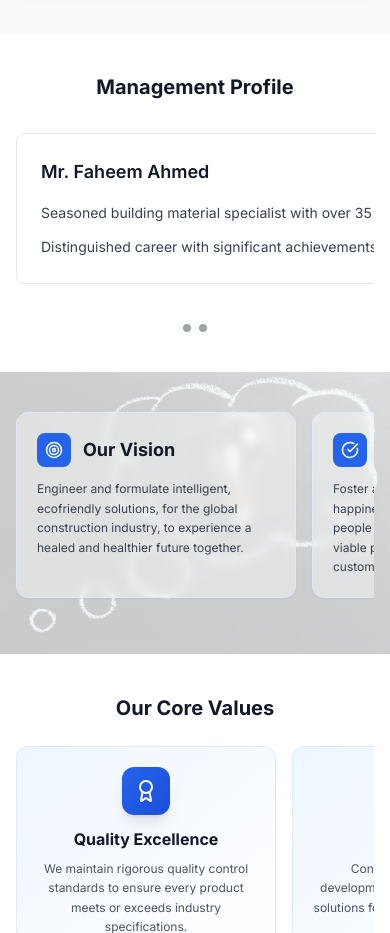
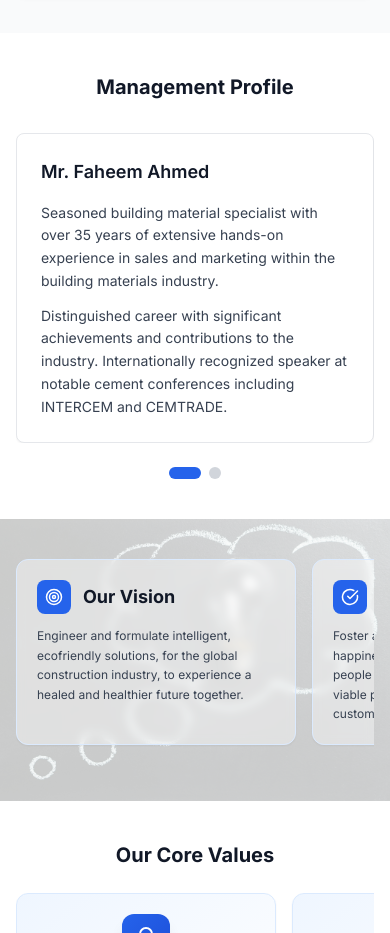
Before and after one commit to nimilzubair/Ultimate-Blend-Website, a Next.js app: page / in a window 390 px wide. Shown: the part 1940-2873 px from the top of the page. Built offline with nearby package versions, Linux system fonts and the light colour scheme.

Commit message:
ui fixes

```diff
--- a/app/page.tsx
+++ b/app/page.tsx
@@ -1,8 +1,41 @@
 "use client";
 import Image from "next/image";
 import { Target, Users, Award, TrendingUp, CheckCircle } from "lucide-react";
+import { useState, useRef, useEffect } from "react";
 
 export default function HomePage() {
+  const [currentSlide, setCurrentSlide] = useState(0);
+  const sliderRef = useRef<HTMLDivElement>(null);
+  const totalSlides = 2;
+
+  const scrollToSlide = (slideIndex: number) => {
+    if (sliderRef.current) {
+      const slideWidth = sliderRef.current.offsetWidth;
+      sliderRef.current.scrollTo({
+        left: slideIndex * slideWidth,
+        behavior: 'smooth'
+      });
+      setCurrentSlide(slideIndex);
+    }
+  };
+
+  const handleScroll = () => {
+    if (sliderRef.current) {
+      const slideWidth = sliderRef.current.offsetWidth;
+      const scrollPosition = sliderRef.current.scrollLeft;
+      const newSlide = Math.round(scrollPosition / slideWidth);
+      setCurrentSlide(newSlide);
+    }
+  };
+
+  useEffect(() => {
+    const slider = sliderRef.current;
+    if (slider) {
+      slider.addEventListener('scroll', handleScroll);
+      return () => slider.removeEventListener('scroll', handleScroll);
+    }
+  }, []);
+
   return (
     <div className="bg-white">
       {/* Hero Section - Full Page */}
@@ -72,7 +105,7 @@ export default function HomePage() {
             <p>
               Backed by a fully equipped laboratory at our own premises with a team of qualified engineers and
               chemists, we carry out regular tests to maintain quality of finished products for various
-              construction & industrial applications. Vigorous onsite support & quality systems allow for
+              construction &amp; industrial applications. Vigorous onsite support &amp; quality systems allow for
               maintaining the quality of our products, as well as solve construction and industrial problems.
             </p>
             <p>
@@ -103,10 +136,16 @@ export default function HomePage() {
     <div className="max-w-6xl mx-auto">
       <h2 className="text-xl sm:text-3xl font-bold text-gray-900 mb-8 sm:mb-12 text-center">Management Profile</h2>
 
+      {/* Slider Container */}
+      <div className="relative">
         {/* Slider on mobile, grid on desktop */}
-      <div className="flex overflow-x-auto snap-x snap-mandatory scrollbar-hide pb-6 space-x-6 sm:grid sm:grid-cols-2 sm:gap-8 sm:space-x-0 sm:overflow-visible">
+        <div
+          ref={sliderRef}
+          className="flex overflow-x-auto snap-x snap-mandatory scrollbar-hide sm:grid sm:grid-cols-2 sm:gap-8 sm:space-x-0 sm:overflow-visible no-scrollbar"
+          style={{ scrollbarWidth: 'none', msOverflowStyle: 'none' }}
+        >
           {/* Mr. Faheem Ahmed */}
-        <div className="min-w-full snap-center sm:min-w-0 bg-white border border-gray-200 p-6 rounded-lg flex-shrink-0">
+          <div className="w-full flex-shrink-0 snap-center sm:w-auto bg-white border border-gray-200 p-6 rounded-lg shadow-sm">
             <h3 className="text-lg sm:text-xl font-semibold text-gray-900 mb-4">Mr. Faheem Ahmed</h3>
             <div className="space-y-3 text-sm text-gray-700 leading-relaxed">
               <p>
@@ -119,7 +158,7 @@ export default function HomePage() {
           </div>
 
           {/* Mr. M. Kashif */}
-        <div className="min-w-full snap-center sm:min-w-0 bg-white border border-gray-200 p-6 rounded-lg flex-shrink-0">
+          <div className="w-full flex-shrink-0 snap-center sm:w-auto bg-white border border-gray-200 p-6 rounded-lg shadow-sm">
             <h3 className="text-lg sm:text-xl font-semibold text-gray-900 mb-4">Mr. M. Kashif</h3>
             <div className="space-y-3 text-sm text-gray-700 leading-relaxed">
               <p>
@@ -133,13 +172,24 @@ export default function HomePage() {
         </div>
 
         {/* Slide Indicators - Only visible on mobile */}
-      <div className="flex justify-center gap-2 mt-4 sm:hidden">
-        <div className="w-2 h-2 rounded-full bg-gray-400"></div>
-        <div className="w-2 h-2 rounded-full bg-gray-400"></div>
+        <div className="flex justify-center gap-2 mt-6 sm:hidden">
+          {[...Array(totalSlides)].map((_, index) => (
+            <button
+              key={index}
+              onClick={() => scrollToSlide(index)}
+              className={`w-3 h-3 rounded-full transition-all ${
+                currentSlide === index ? 'bg-blue-600 w-8' : 'bg-gray-300'
+              }`}
+              aria-label={`Go to slide ${index + 1}`}
+              type="button"
+            />
+          ))}
+        </div>
       </div>
     </div>
   </div>
 </section>
+
      {/* Vision & Mission - Horizontal Scroll on Mobile */}
 <section className="relative py-10 sm:py-16 bg-gray-50 overflow-hidden">
   <Image
@@ -150,7 +200,7 @@ export default function HomePage() {
   />
   <div className="relative max-w-7xl mx-auto px-4 sm:px-6 lg:px-8">
     <div className="flex overflow-x-auto pb-4 space-x-4 sm:grid sm:grid-cols-2 sm:gap-6 sm:space-x-0 max-w-5xl mx-auto">
-      <div className="min-w-[280px] sm:min-w-0 bg-white/40 backdrop-blur-sm border border-blue-100 p-5 sm:p-8 rounded-xl shadow-sm hover:shadow-md transition-shadow"> {/* Reduced opacity to 40% */}
+      <div className="min-w-[280px] sm:min-w-0 bg-white/40 backdrop-blur-sm border border-blue-100 p-5 sm:p-8 rounded-xl shadow-sm hover:shadow-md transition-shadow">
         <div className="flex items-center mb-3">
           <div className="bg-blue-600 p-2 rounded-lg mr-3">
             <Target className="text-white" size={18} />
@@ -162,7 +212,7 @@ export default function HomePage() {
           experience a healed and healthier future together.
         </p>
       </div>
-      <div className="min-w-[280px] sm:min-w-0 bg-white/40 backdrop-blur-sm border border-blue-100 p-5 sm:p-8 rounded-xl shadow-sm hover:shadow-md transition-shadow"> {/* Reduced opacity to 40% */}
+      <div className="min-w-[280px] sm:min-w-0 bg-white/40 backdrop-blur-sm border border-blue-100 p-5 sm:p-8 rounded-xl shadow-sm hover:shadow-md transition-shadow">
         <div className="flex items-center mb-3">
           <div className="bg-blue-600 p-2 rounded-lg mr-3">
             <CheckCircle className="text-white" size={18} />
@@ -177,6 +227,7 @@ export default function HomePage() {
     </div>
   </div>
 </section>
+
       {/* Core Values - Horizontal Scroll on Mobile */}
       <section className="py-10 sm:py-16 bg-white">
         <div className="max-w-7xl mx-auto px-4 sm:px-6 lg:px-8">
@@ -351,8 +402,6 @@ export default function HomePage() {
         </div>
       </section>
 
-
-
       <style jsx global>{`
         @keyframes fade-in-up {
           from {
@@ -369,6 +418,24 @@ export default function HomePage() {
           animation: fade-in-up 0.6s ease-out forwards;
           opacity: 0;
         }
+
+        .scrollbar-hide {
+          -ms-overflow-style: none;
+          scrollbar-width: none;
+        }
+
+        .scrollbar-hide::-webkit-scrollbar {
+          display: none;
+        }
+
+        .no-scrollbar {
+          -ms-overflow-style: none;
+          scrollbar-width: none;
+        }
+
+        .no-scrollbar::-webkit-scrollbar {
+          display: none;
+        }
       `}</style>
     </div>
   );
```
Lines whose indentation alone changed are shown as unchanged.
